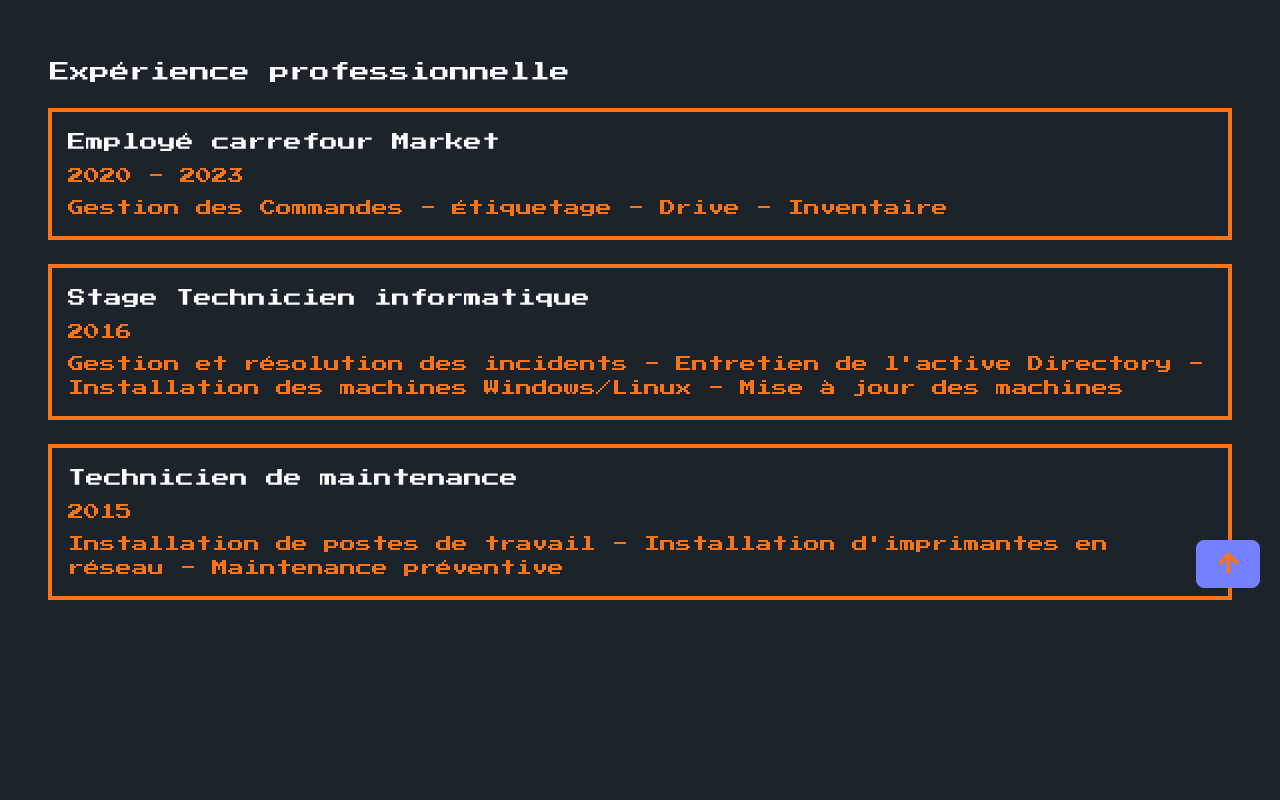
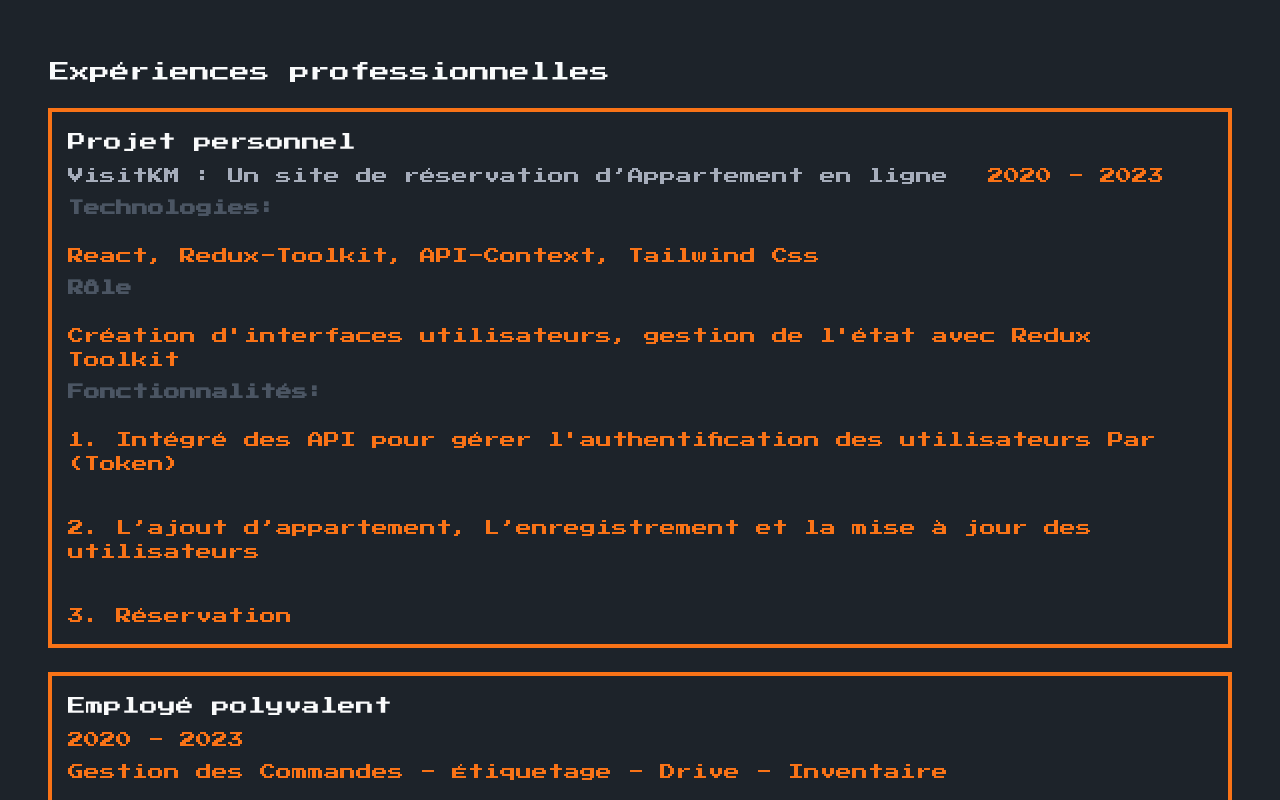
Before and after one commit to zeinou1/abdoul, a React (Vite) app: page /apropos in a window 1280 px wide. Shown: the part 1520-2320 px from the top of the page. Before the commit the page ends 2128 px from the top, so only its background shows below. Built offline with nearby package versions, Linux system fonts and the light colour scheme.

Commit message:
About MD

```diff
--- a/src/Components/UI/About.jsx
+++ b/src/Components/UI/About.jsx
@@ -143,16 +143,54 @@ const scrollToTop = () => {
         {/* End formation */}
         {/* Experience */}
         <div className="formation mt-24">
-          <h3 className="text-gray-50 text-xl">Expérience professionnelle</h3> <br />
+          <h3 className="text-gray-50 text-xl">Expériences professionnelles</h3> <br />
           <div className="formation__wrapper">
             <div className="formation__content">
               <div className="formation__group flex flex-col justify-center gap-7">
                 <div
-                 data-aos ="fade-up"
+                    data-aos="fade-up"
                     data-aos-duration="1500"
                     data-aos-delay="200"
                     className="flex flex-col justify-center gap-2 px-4 py-4 border-2 border-primaryColor ring-2 ring-primaryColor">
-                  <h6 className="text-gray-50 md:text-lg ">Employé carrefour Market</h6>
+                  <h6 className="text-gray-50 md:text-lg ">Projet personnel</h6>
+                  <div className="lg:flex  lg:gap-10 lg:flex-row flex flex-col gap-4
+                  ">
+                    <h6>VisitKM : <span> Un site de réservation d’Appartement en ligne</span></h6>
+                    <span className="text-primaryColor text-md">2020 - 2023</span>
+                  </div>
+                  <div className="text-primaryColor text-md">
+                    <div>
+                 <h6 className="text-gray-600 font-bold">Technologies:</h6>
+                       <br/><span>React, Redux-Toolkit, API-Context, Tailwind Css</span>
+                    </div>
+                  </div>
+                  <div className="text-primaryColor text-md">
+
+                    <div>
+                      <h6 className="text-gray-600 font-bold">Rôle</h6>
+                      <br/><span>Création d'interfaces utilisateurs, gestion de l'état avec Redux Toolkit</span>
+                    </div>
+                  </div>
+                  <div className="text-primaryColor text-md">
+                    <div>
+                      <h6 className="text-gray-600 font-bold"> Fonctionnalités:</h6>
+                      <br/><span>
+                      <div className="flex flex-col gap-2">
+                         <span>1. Intégré des API pour gérer l'authentification des utilisateurs Par (Token)</span> <br/>
+                      <span>2. L’ajout d’appartement, L’enregistrement et la mise à jour des utilisateurs</span> <br/>
+                      <span>3. Réservation</span>
+                      </div>
+
+                    </span>
+                    </div>
+                  </div>
+                </div>
+                <div
+                    data-aos="fade-up"
+                    data-aos-duration="1500"
+                    data-aos-delay="200"
+                    className="flex flex-col justify-center gap-2 px-4 py-4 border-2 border-primaryColor ring-2 ring-primaryColor">
+                  <h6 className="text-gray-50 md:text-lg ">Employé polyvalent</h6>
                   <span className="text-primaryColor text-md">2020 - 2023</span>
                   <p className="text-primaryColor text-md">
                     Gestion des Commandes - Étiquetage - Drive -
@@ -161,7 +199,7 @@ const scrollToTop = () => {
                 </div>
 
                 <div
-                 data-aos ="fade-up"
+                    data-aos="fade-up"
                     data-aos-duration="1500"
                     data-aos-delay="300"
                     className="flex flex-col justify-center gap-2 px-4 py-4 border-2 border-primaryColor ring-2 ring-primaryColor">
@@ -176,7 +214,7 @@ const scrollToTop = () => {
                   </p>
                 </div>
                 <div
-                 data-aos ="fade-up"
+                    data-aos="fade-up"
                     data-aos-duration="1500"
                     data-aos-delay="400"
                     className="flex flex-col justify-center gap-2 px-4 py-4 border-2 border-primaryColor ring-2 ring-primaryColor">
--- a/src/Components/UI/Overview.jsx
+++ b/src/Components/UI/Overview.jsx
@@ -1,7 +1,10 @@
-import { Link } from "react-router-dom";
-import { Typewriter } from "react-simple-typewriter";
+import {Link} from "react-router-dom";
+import {Typewriter} from "react-simple-typewriter";
 import ME from "../../assets/img-projects/moi.png";
+import {useState} from "react";
+
 const Overview = () => {
+    const [Error, setError] = useState(false)
     return (
         <section className="">
             <div className="container mt-2">
@@ -16,7 +19,8 @@ const Overview = () => {
                                         className="max-w-full max-h-full rounded-full"
                                     />
                                 </div>
-                <div className="absolute inset-0 border-4 ring-2 ring-primaryColor border-primaryColor rounded-full animate-pulse"></div>
+                                <div
+                                    className="absolute inset-0 border-4 ring-2 ring-primaryColor border-primaryColor rounded-full animate-pulse"></div>
                             </div>
 
                             <h1
@@ -25,7 +29,7 @@ const Overview = () => {
               "
                             >
                                 <Link to="/apropos">
-                  Mohamed zeinoudini <br />
+                                    Mohamed zeinoudini <br/>
                                     Abdoul-kader
                                 </Link>
                             </h1>
@@ -33,26 +37,32 @@ const Overview = () => {
                                 <p className="text-lg md:text-left text-center text-primaryColor font-semibold mt-2">
                                     Bienvenu, dans mon aventure
                                 </p>
-                <br />
+                                <br/>
 
                                 <p className="text-md md:text-left text-center text-primaryColor dark:text-primaryColor font-semibold">
                                     Explorer mon portfolio et découvrir mes projets
                                 </p>
 
-                <span className="text-right hidden lg:block">
+                                <span className="text-right hidden lg:block cursor-pointer">
+                  <Link to="/">
+
                   <i className="ri-arrow-right-up-fill text-3xl text-center text-primaryColor"></i>
+                  </Link>
                 </span>
                             </div>
-              <span className="lg:hidden my-8 w-6 h-6 bg-gray-900 rounded-full flex items-center justify-center p-8 animate-bounce">
+
+                            <span
+                                className="lg:hidden my-8 w-6 h-6 bg-gray-900 rounded-full flex items-center justify-center p-8 animate-bounce">
                 <i className="ri-arrow-down-fill text-6xl text-center text-primaryColor"></i>
               </span>
 
-              <div className="border-4 border-primaryColor px-4 py-2 bg-gray-800 shadow-xl transform transition-transform duration-300 hover:scale-105">
+                            <div
+                                className="border-4 border-primaryColor px-4 py-2 bg-gray-800 shadow-xl transform transition-transform duration-300 hover:scale-105">
                                 <p className="text-md text-primaryColor font-semibold text-center">
                                     Je suis développeur Web{" "}
                                     <span className="text-[#F97312] text-lg font-bold">
                     {" "}
-                    <br />
+                                        <br/>
                     <Typewriter
                         words={["Front-end", "React"]}
                         loop
@@ -75,7 +85,7 @@ const Overview = () => {
                                 >
                                     <div
                                         //! animation Aos
-                   data-aos = "fade-up"
+                                        data-aos="fade-up"
                                         data-aos-duration="1500"
 
                                         className="w-full border-2 border-primaryColor p-5 bg-[#2A1612] text-center text lg:text-xl text-primaryColor ">
@@ -87,7 +97,7 @@ const Overview = () => {
                                     </div>
 
                                     <div
-                  data-aos = "fade-up"
+                                        data-aos="fade-up"
                                         data-aos-duration="1900"
                                         data-aos-delay="300"
 
@@ -100,20 +110,27 @@ const Overview = () => {
                                     </div>
 
                                     <div
-                  data-aos = "fade-up"
+                                        data-aos="fade-up"
                                         data-aos-duration="2000"
                                         data-aos-delay="400"
 
                                         className="w-full border-4 border-primaryColor p-5 bg-[#2A1612] text-center text lg:text-xl text-primaryColor hover:bg-[#a15c2e] hover:text-white hover:border-separate ">
                                         <button className="transform transition-transform duration-300 hover:scale-105">
                       <span className="group:hover:bg-primaryColor hover:text-white">
-                        <Link to="/error" > Récupérer le PDF maintenant ! </Link>
+                              {
+                                  Error ? <Link to="/error">
+
+                                      </Link> :
+                                      <a href="../../assets/data/" download>
+                                          Récupérer le PDF maintenant !
+                                      </a>
+                              }
                       </span>
                                         </button>
                                     </div>
 
                                     <div
-                   data-aos = "fade-up"
+                                        data-aos="fade-up"
                                         data-aos-duration="2200"
                                         data-aos-delay="500"
                                         className="w-full border-2 border-primaryColor p-5 bg-[#2A1612] text-center text lg:text-xl text-primaryColor ">
--- a/src/Components/UI/Resume.jsx
+++ b/src/Components/UI/Resume.jsx
@@ -210,10 +210,10 @@ const Resume = () => {
         </div>
       </div>
       <button
-        className="btn bg-primaryColor text-gray-50 absolute right-5 bottom-36"
-        onClick={scrollToTop}
+          className="btn bg-primaryColor text-gray-50 absolute right-5 bottom-48 "
+          onClick={scrollToTop}
       >
-        top
+        <i className="ri-arrow-up-line"></i>
       </button>
       {/* End resume */}
       <div className="flex flex-col items-center justify-center text-center ">
--- a/src/assets/data/projectsData.js
+++ b/src/assets/data/projectsData.js
@@ -18,17 +18,17 @@ export const projectsData = [
   },
   {
     id: 2,
-    title: "Ohmyfood",
-    date: "Aout 2023",
-    languages: ["Html", "Css", "Sass"],
+    title: "Web agency",
+    date: "Septembre 2024",
+    languages: ["TailwindCss", "React"],
     infos:
-      "Ohmyfood est un site de restauration rapide, qui permet de faire de réservation en ligne ",
+      "Un site web d'une société qui offre des solutions en transformation numérique et SEO.",
 
     img: "./images/img-projects/Ohmy1.png",
-    link: "https://zeinou1.github.io/ohmyfood_4/",
-    code: "https://github.com/zeinou1/ohmyfood_4",
+    link: "https://weba-gency.vercel.app/",
+    code: "https://github.com/zeinou1/agency/tree/V1agency",
     images: ["./images/img-projects/Ohmy2.png", "./images/img-projects/Ohmy1.png"],
-    competences: ["Base Css", "Animation Css", "Mobile first"],
+    competences: ["Animation", "Mobile first"],
   },
   {
     id: 3,
```
Lines whose indentation alone changed are shown as unchanged.
